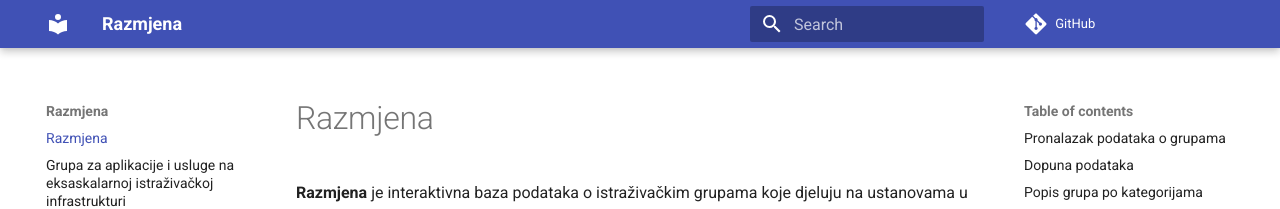
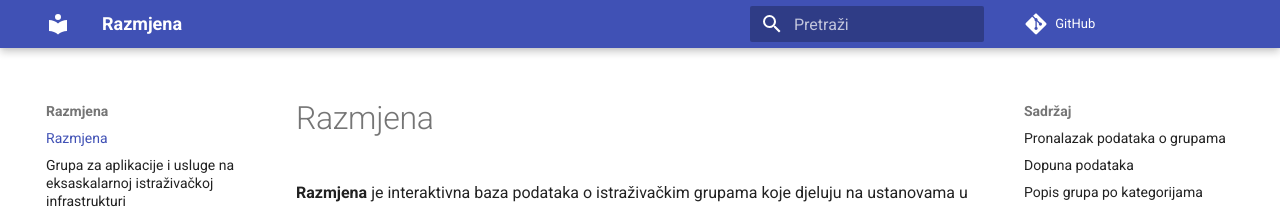
Before and after one commit to razmjena/razmjena.github.io, an MkDocs documentation site: the page built from docs/index.md, in a window 1280 px wide. Shown: the top 209 px of the page. Built offline with MkDocs 1.6.1 and Material for MkDocs 9.7.7, drawn with Linux system fonts in a browser that asks for light colours; comment, search, counter and statistics services are not loaded; part of the change alters nothing that is shown.

```diff
--- a/mkdocs.yml
+++ b/mkdocs.yml
@@ -8,6 +8,7 @@ edit_uri: blob/main/docs/
 
 theme:
   name: material
+  language: hr
 extra:
   analytics:
     provider: google
```
